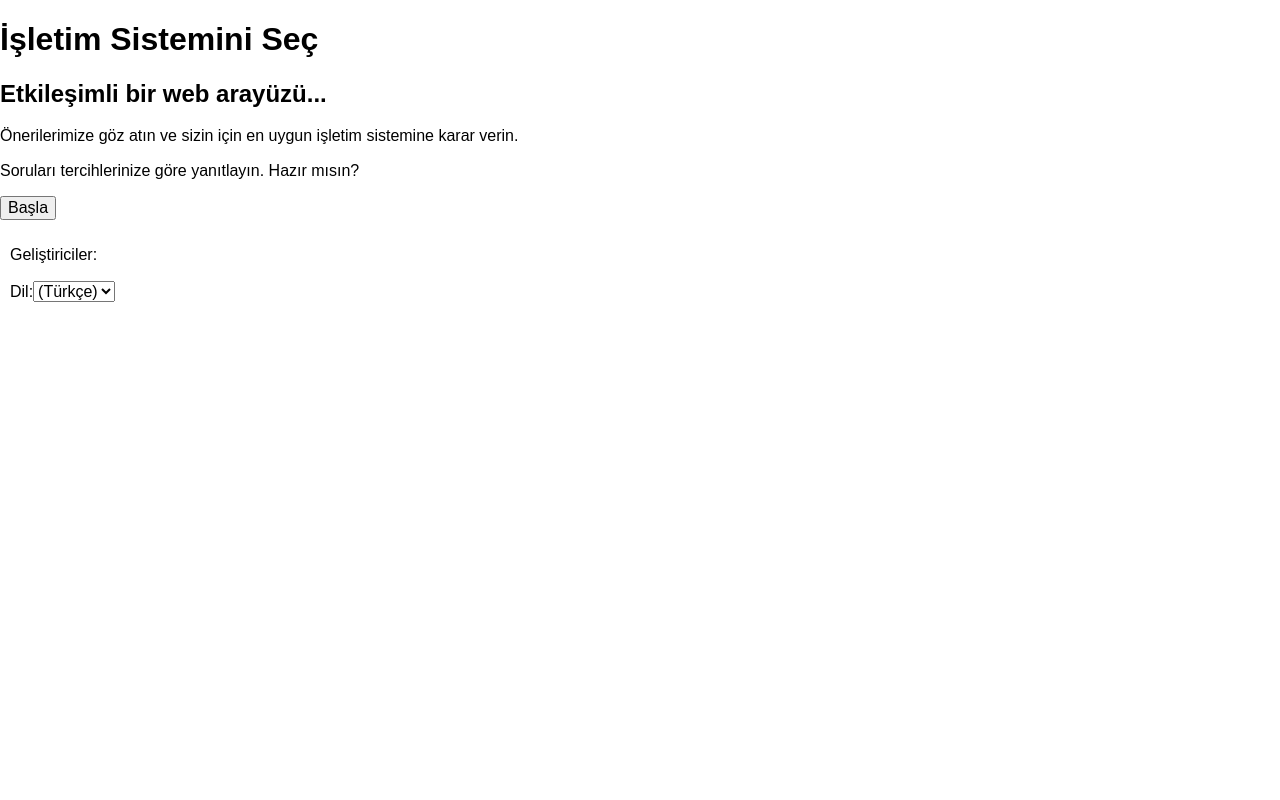
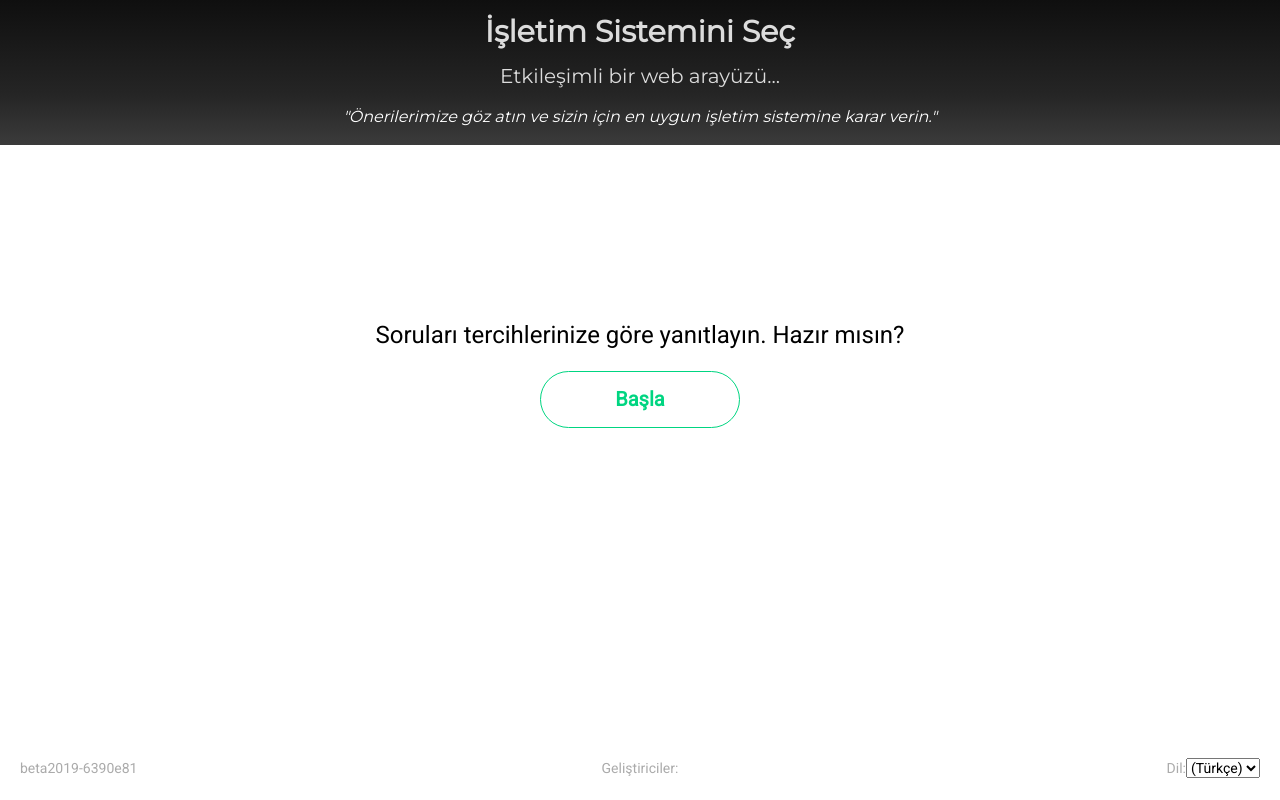
Before and after one commit to fatihmeh/choose-your-operating-system, a plain HTML site: page index.html in a window 1280 px wide. Drawn offline with Linux system fonts and the light colour scheme.

Commit message:
Tasarım şablonu

```diff
--- a/css/style.css
+++ b/css/style.css
@@ -7,21 +7,92 @@
   -Yerleşim
   -...
 */
-[data-question], #suggestions {
-  list-style: none;
+html, body {
+  height: 100%;
 }
 
-[data-answer] {
-  width: 200px;
-  margin: 2px;
-  padding: 12px;
-  border: 1px solid gray;
-  border-radius: 4px;
-  cursor: pointer;
-  user-select: none;
+html {
+  font-size: 62.5%;
 }
-[data-answer]:hover {
-  background: #e0e0e0
+
+body {
+  font-size: 1.6rem;
+  line-height: 2.4rem;
+  overflow-x: hidden;
+  overflow-y: scroll;
+  display: grid;
+  grid-template-areas:
+    'a a a'
+    '. b .'
+    'c c c';
+}
+
+h1 {
+  font-size: 3rem;
+}
+
+h2 {
+  font-size: 2rem;
+  font-weight: normal;
+}
+
+.pri-header hgroup {
+  color: #dcdcdc;
+}
+
+.pri-header p {
+  font-style: italic;
+}
+.pri-header p::before, .pri-header p::after {
+  content: "\"";
+}
+.pri-header {
+  grid-area: a;
+  font-family: 'Montserrat', Arial, Helvetica, sans-serif;
+  align-self: start;
+  justify-self: stretch;
+  text-align: center;
+  color: #fff;
+  background: rgb(202,0,75);
+  background: linear-gradient(0deg, rgba(59,59,59,1) 0%, rgba(37,37,37,1) 35%, rgba(15,15,15,1) 100%);
+
+}
+
+.pri-content {
+  grid-area: b;
+  align-self: start;
+  justify-self: stretch;
+  text-align: center;
+}
+
+.pri-footer {
+  grid-area: c;
+  align-self: end;
+  display: flex;
+  align-items: baseline;
+  padding: 2rem;
+  font-size: 1.4rem;
+}
+
+.app-welcome {
+  font-size: 2.4rem;
+}
+
+.pri-footer section {
+  width: 100%;
+  color: #ababab;
+}
+
+#version {
+  text-align: left;
+}
+
+#developers {
+  text-align: center;
+}
+
+#locale {
+  text-align: right;
 }
 
 [data-result] {
@@ -33,14 +104,6 @@
   background: rgb(0, 140, 255);
   text-align: center;
   color: white;
-}
-
-body {
-  overflow-x: hidden;
-}
-
-.pri-footer {
-  padding: 10px;
 }
 
 .slideOut {
@@ -92,3 +155,58 @@ body {
   from {opacity: 0}
   to {opacity: 1;}
 }
+
+.button-style1 {
+  min-width: 20rem;
+  max-width: 40rem;
+  padding: 1.6rem 1.2rem;
+  font-size: 2rem;
+  background: #fff;
+  color: #00d581;
+  border: 1px solid #00d581;
+  border-radius: 3rem;
+  cursor: pointer;
+  transition: 0.15s;
+  font-weight: bold;
+}
+
+.button-style1:hover {
+  background: #00d581;
+  color: #fff;
+}
+
+.button-style2 {
+  min-width: 20rem;
+  max-width: 50rem;
+  margin: 2px;
+  padding: 0.8rem 1.2erm;
+  background: #f5f5f5;
+  color: rgb(0, 0, 0);
+  border: none;
+  border-radius: 0.4em;
+  cursor: pointer;
+  transition: 0.15s;
+}
+
+.button-style2:hover {
+  background: #ebebeb;
+}
+
+.button-style3 {
+  min-width: 20rem;
+  max-width: 40rem;
+  padding: 1.6rem 1.2rem;
+  font-size: 2rem;
+  background: #fff;
+  color: #d52000;
+  border: 1px solid #d52000;
+  border-radius: 3rem;
+  cursor: pointer;
+  transition: 0.15s;
+  font-weight: bold;
+}
+
+.button-style3:hover {
+  background: #d52000;
+  color: #fff;
+}
--- a/index.html
+++ b/index.html
@@ -10,13 +10,14 @@
 		<title>Choose Your OS</title>
 
 		<link rel="icon" type="image/png" href="assets/favicon.png">
+		<link href="https://fonts.googleapis.com/css?family=Montserrat|Roboto&display=swap" rel="stylesheet">
 		<link rel="stylesheet" href="css/normalize.css">
 		<link rel="stylesheet" href="css/style.css">
 		<script src="js/func.js" defer></script>
 
 		<style>
 			/* Ekstra stillerin indirilmesini beklememek için genel hatları taşıyan önemli kısımlar buraya konulacak */
-			body {font-family: Arial, Helvetica, sans-serif}
+			body {font-family: 'Roboto', Arial, Helvetica, sans-serif}
 		</style>
 	</head>
 
@@ -38,7 +39,9 @@
 		</main>
 
 		<footer class="pri-footer">
-			<p></p>
+			<section id="version"></section>
+			<section id="developers"></section>
+			<section id="locale"></section>
 		</footer>
 	</body>
 </html>
--- a/js/func.js
+++ b/js/func.js
@@ -47,20 +47,21 @@ const initializeUI = () => {
       document.querySelector('.pri-header h1').textContent = uiLang.title;
       document.querySelector('.pri-header h2').textContent = uiLang.subtitle;
       document.querySelector('.pri-header p').textContent = uiLang.description;
-      document.querySelector('.pri-footer p').textContent = `${uiLang.devs}`;
+      document.querySelector('#version').textContent = `beta2019-6390e81`;
+      document.querySelector('#developers').textContent = `${uiLang.devs}`;
 
       // Uygulama başlangıç ekranı
       newElement({eType : 'section', ePos : '.pri-content', eAttr : [['class', 'app-welcome fadeIn']]});
       newElement({eType : 'p', ePos : '.app-welcome', eAttr : [['class', '.app-desciption']], eCont : uiLang.appdescription});
-      newElement({eType : 'button', ePos : '.app-welcome', eCont : uiLang.appstart});
+      newElement({eType : 'button', ePos : '.app-welcome', eAttr : [['class', 'button-style1']], eCont : uiLang.appstart});
       document.querySelector('.app-welcome').addEventListener('click', function() {
          this.remove();
          createQuestions(jsonRespond, firstQuestion);
       });
 
       // Dil değiştirici
-      newElement({eType : 'label', ePos : '.pri-footer', eAttr : [['for', 'language-changer']], eCont : uiLang.lang});
-      const elemLang = newElement({eType : 'select', ePos : '.pri-footer', eAttr : [['id', 'language-changer']]});
+      newElement({eType : 'label', ePos : '#locale', eAttr : [['for', 'language-changer']], eCont : uiLang.lang});
+      const elemLang = newElement({eType : 'select', ePos : '#locale', eAttr : [['id', 'language-changer']]});
       elemLang.innerHTML = `
          <option value='${getCookie('language')}'>(${uiLang.activelang})</option>
          <option value='tr'>Türkçe</option>
@@ -127,7 +128,7 @@ const initializeUI = () => {
          // Soruya ait cevapların adetini hesaplar ve elementleri oluşturur
          let elemAnswer;
          for (let answerCount = 0; answerCount < answerLength(qID) ; answerCount++) {
-            elemAnswer = newElement({eType : 'button', ePos : '[data-question]', eAttr : [['data-answer', answerCount]], eCont: answer(question(qID),answerCount).t});
+            elemAnswer = newElement({eType : 'button', ePos : '[data-question]', eAttr : [['data-answer', answerCount], ['class', 'button-style2']], eCont: answer(question(qID),answerCount).t});
             questionOrResult(answer(question(qID),answerCount));
          }
 
@@ -196,7 +197,7 @@ const initializeUI = () => {
             }
 
             // Başa dön
-            const elemReset = newElement({eType : 'button', ePos : '#suggestions', eAttr : [['id','reset']], eCont : uiLang.apprestart});
+            const elemReset = newElement({eType : 'button', ePos : '#suggestions', eAttr : [['id','reset'], ['class', 'button-style3']], eCont : uiLang.apprestart});
             document.querySelector('#reset').addEventListener('click', function() {
                document.querySelector('main').innerHTML = '';
                questionCount = 1;
```
